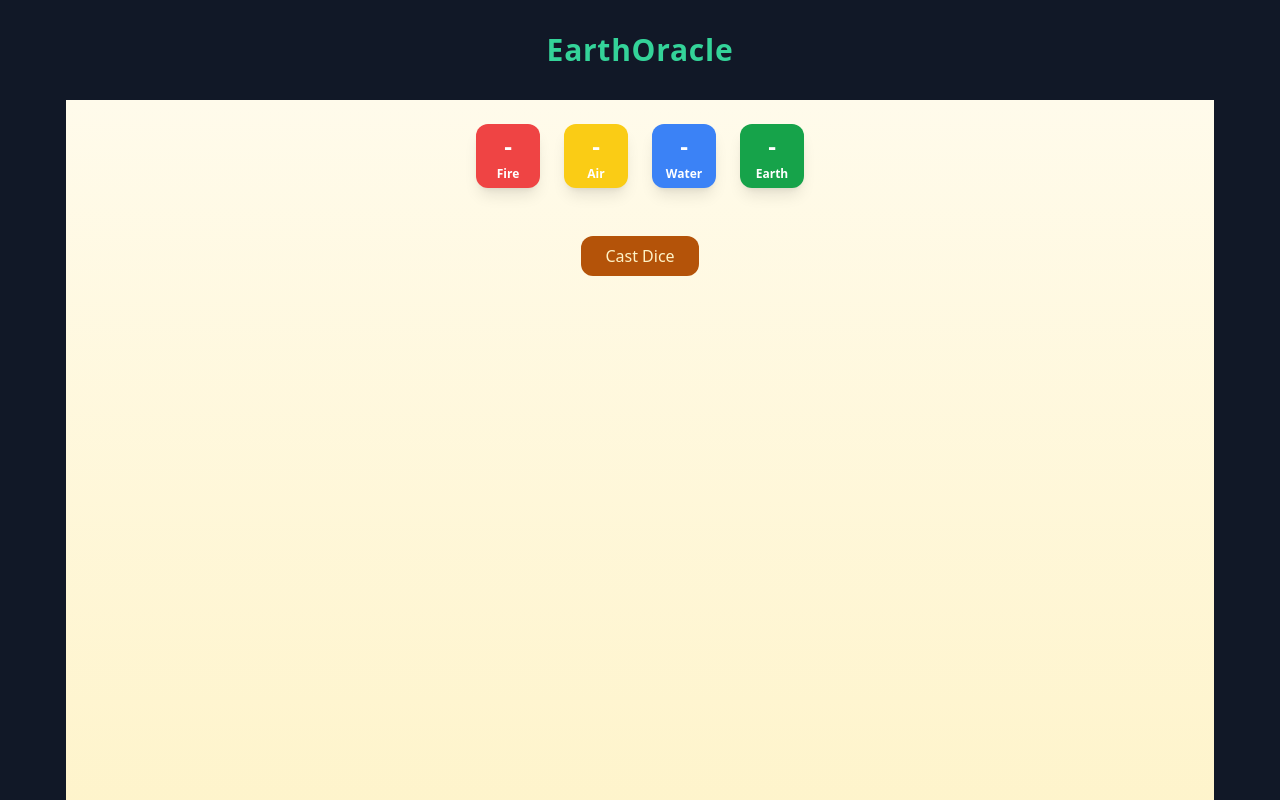
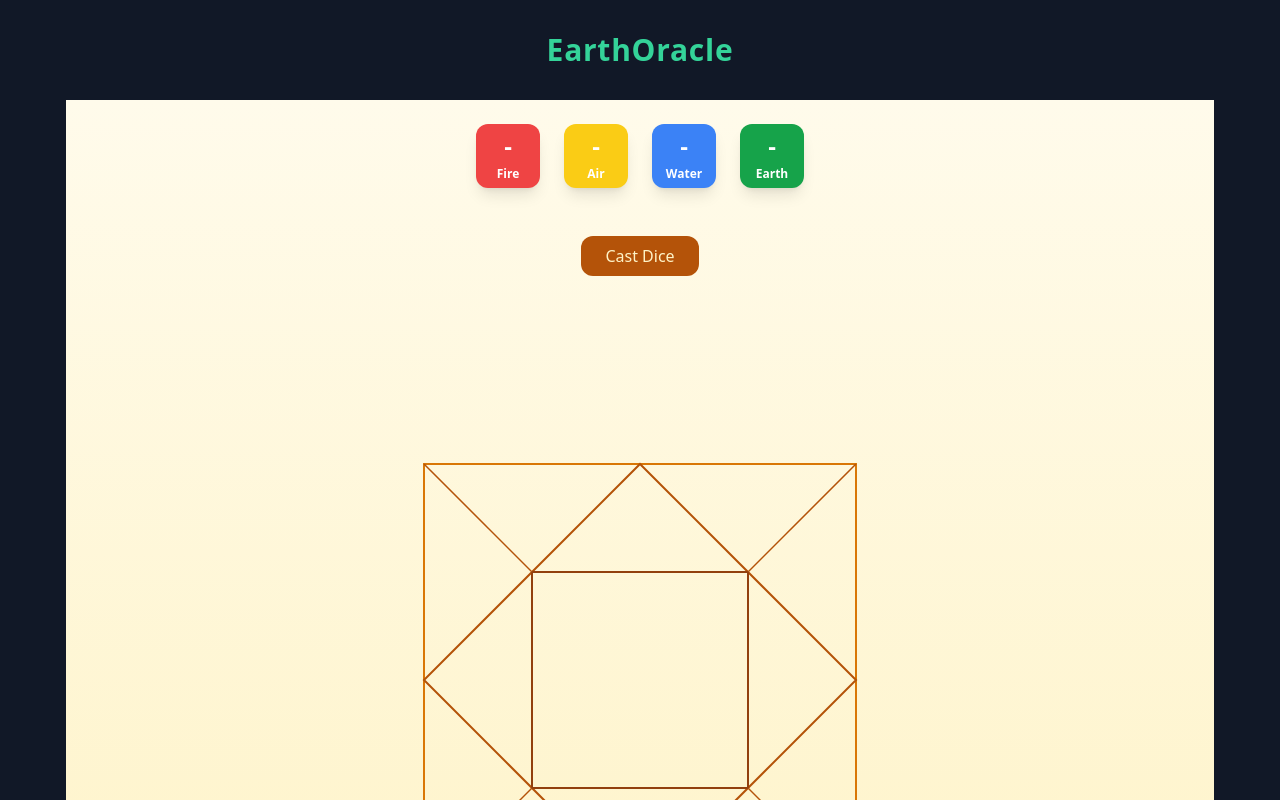
Before and after one commit to Whytebread/EarthOracle, a React (Create React App) app in the folder earth-oracle/: page / in a window 1280 px wide. Shown: the top 800 px of the page. Built offline with nearby package versions, Linux system fonts and the light colour scheme.

Commit message:
created a new component to hold the proper shape for the house chart

```diff
--- a/earth-oracle/src/components/CastingBoard.js
+++ b/earth-oracle/src/components/CastingBoard.js
@@ -4,6 +4,7 @@ import DiceRoller from "./DiceRoller";
 import FigureCard from "./FigureCard";
 import { geomanticFigures } from "../data/figures";
 import HouseChart from "./HouseChart";
+import HouseChartFrame from "./HouseChartFrame";
 
 /* --- SHARED LAYOUT CONSTANTS --- */
 const CARD_W = 160;              // base card width
@@ -221,7 +222,10 @@ export default function CastingBoard() {
         <TopRow />
         <NiecesRow />
         <CourtRow />
-        {houseFigures.length === 12 && <HouseChart figures={houseFigures} />}
+            {/* TEMP: house chart frame only */}
+      <div className="mt-20 flex justify-center">
+        <HouseChartFrame size={600} />
+      </div>
 
       </div>
     </div>
--- a/earth-oracle/src/components/HouseChart.js
+++ b/earth-oracle/src/components/HouseChart.js
@@ -1,191 +1,110 @@
 import React from "react";
 import { motion } from "framer-motion";
-import FigureCard from "./FigureCard"; // adjust path if needed
+import FigureCard from "./FigureCard";
 
-const polarToXY = (cx, cy, r, deg) => {
+
+export default function HouseChart({ figures = [] }) {
+  if (figures.length < 12) {
+    return (
+      <div className="text-center py-16 text-amber-700 text-xl font-medium">
+        Waiting for full shield chart…
+      </div>
+    );
+  }
+
+  const size = 720;
+  const cx = size / 2;
+  const cy = size / 2;
+
+  const squareSide = size * 0.28;
+  const half = squareSide / 2;
+
+  const innerR = half + 20;
+  const outerR = size * 0.45;
+
+  // Perfect order: House 1 = middle left → counter-clockwise → House 12 = upper left
+  const angles = [
+    180, 210, 240, 270, 300, 330,
+     0,  30,  60,  90, 120, 150
+  ];
+
+  const triangles = angles.map((deg, i) => {
     const rad = (deg * Math.PI) / 180;
-  return { x: cx + r * Math.cos(rad), y: cy + r * Math.sin(rad) };
-};
 
-const triangleCentroid = (p1, p2, p3) => ({
-  x: (p1.x + p2.x + p3.x) / 3,
-  y: (p1.y + p2.y + p3.y) / 3,
+    const tip = { x: cx + outerR * Math.cos(rad), y: cy + outerR * Math.sin(rad) };
+    const base = { x: cx + innerR * Math.cos(rad), y: cy + innerR * Math.sin(rad) };
+
+    const perp = rad + Math.PI / 2;
+    const baseWidth = 56;
+    const p1 = { x: base.x + baseWidth * Math.cos(perp), y: base.y + baseWidth * Math.sin(perp) };
+    const p2 = { x: base.x - baseWidth * Math.cos(perp), y: base.y - baseWidth * Math.sin(perp) };
+
+    const anchor = { x: base.x * 0.72 + tip.x * 0.28, y: base.y * 0.72 + tip.y * 0.28 };
+
+    return { p1, p2, tip, anchor, house: i + 1 };
   });
 
-export default function HouseChart({ figures = [], size = 700 }) {
-  if (!Array.isArray(figures) || figures.length < 12) {
-    return <div className="text-center p-6">House chart needs 12 figures</div>;
-  }
-
-  const svgSize = size;
-  const cx = svgSize / 2;
-  const cy = svgSize / 2;
-
-  // square inside
-  const squareSide = Math.round(size * 0.28);
-  const half = squareSide / 2;
-
-  // radii
-  const innerRadius = half + 18; // base center from center
-  const outerRadius = size * 0.45; // triangle tip distance
-
-  const baseHalf = Math.max(10, size * 0.02); // half width of small triangle base
-
-  // square corners
-  const sq = [
-    { x: cx - half, y: cy - half }, // top-left
-    { x: cx + half, y: cy - half }, // top-right
-    { x: cx + half, y: cy + half }, // bottom-right
-    { x: cx - half, y: cy + half }, // bottom-left
-  ];
-
-  const lerp = (a, b, t) => ({ x: a.x + (b.x - a.x) * t, y: a.y + (b.y - a.y) * t });
-
-  // Build sideCenters exactly as before but keep mapping clear:
-  const sideCenters = [
-    // LEFT side: top->bottom is sq[0] -> sq[3]
-    [lerp(sq[0], sq[3], 0.5), lerp(sq[0], sq[3], 0.85), lerp(sq[0], sq[3], 0.15)],
-    // BOTTOM side: left->right sq[3] -> sq[2]
-    [lerp(sq[3], sq[2], 0.5), lerp(sq[3], sq[2], 0.85), lerp(sq[3], sq[2], 0.15)],
-    // RIGHT side: bottom->top sq[2] -> sq[1]
-    [lerp(sq[2], sq[1], 0.5), lerp(sq[2], sq[1], 0.85), lerp(sq[2], sq[1], 0.15)],
-    // TOP side: right->left sq[1] -> sq[0]
-    [lerp(sq[1], sq[0], 0.5), lerp(sq[1], sq[0], 0.85), lerp(sq[1], sq[0], 0.15)],
-  ];
-
-  // final order starting left-middle (house1), counter-clockwise -> left-upper (house12)
-  const orderedBase = [
-    { side: 0, pos: 0 }, // left-middle -> H1
-    { side: 0, pos: 1 }, // left-lower -> H2
-    { side: 1, pos: 2 }, // bottom-left -> H3
-    { side: 1, pos: 0 }, // bottom-middle -> H4
-    { side: 1, pos: 1 }, // bottom-right -> H5
-    { side: 2, pos: 2 }, // right-lower -> H6
-    { side: 2, pos: 0 }, // right-middle -> H7
-    { side: 2, pos: 1 }, // right-upper -> H8
-    { side: 3, pos: 2 }, // top-right -> H9
-    { side: 3, pos: 0 }, // top-middle -> H10
-    { side: 3, pos: 1 }, // top-left -> H11
-    { side: 0, pos: 2 }, // left-upper -> H12
-  ];
-
-  // build triangles and card anchor points
-  const triangles = orderedBase.map(({ side, pos }, i) => {
-    const baseCenter = sideCenters[side][pos];
-    // vector from center to baseCenter
-    const vx = baseCenter.x - cx;
-    const vy = baseCenter.y - cy;
-    const len = Math.sqrt(vx * vx + vy * vy) || 1;
-    const nx = vx / len;
-    const ny = vy / len;
-    // perp vector
-    const ux = -ny;
-    const uy = nx;
-    const p1 = { x: baseCenter.x + ux * baseHalf, y: baseCenter.y + uy * baseHalf };
-    const p2 = { x: baseCenter.x - ux * baseHalf, y: baseCenter.y - uy * baseHalf };
-    // tip
-    let tip = { x: cx + nx * outerRadius, y: cy + ny * outerRadius };
-
-    // flanking triangles should be pulled toward base (so they don't stick out)
-    const posIsMiddle = pos === 0;
-    if (!posIsMiddle) {
-      const pull = 0.45; // increase to pull tip closer to square
-      const innerTip = { x: cx + nx * (innerRadius + 8), y: cy + ny * (innerRadius + 8) };
-      tip = {
-        x: tip.x * (1 - pull) + innerTip.x * pull,
-        y: tip.y * (1 - pull) + innerTip.y * pull,
-      };
-    }
-
-    // choose card anchor: a point between baseCenter and tip, biased to baseCenter (so card is inside triangle)
-    const anchorBias = 0.28; // 0..1 ; lower = closer to baseCenter
-    const anchor = {
-      x: baseCenter.x * (1 - anchorBias) + tip.x * anchorBias,
-      y: baseCenter.y * (1 - anchorBias) + tip.y * anchorBias,
-    };
-
-    return { p1, p2, tip, baseCenter, anchor, houseIndex: i };
-  });
-
-  const baseDelay = 0.06;
-
-  // card size smaller so they fit within triangles
-  const cardW = Math.round(size * 0.14);
-  const cardH = Math.round(size * 0.12);
+  const cardW = 132;
+  const cardH = 178;
 
   return (
-    <div style={{ width: svgSize, margin: "0 auto", position: "relative" }}>
-      <svg width={svgSize} height={svgSize} viewBox={`0 0 ${svgSize} ${svgSize}`}>
-        {/* center square */}
+    <div className="my-20 flex justify-center">
+      <div style={{ width: size, height: size, position: "relative" }}>
+        {/* SVG Background */}
+        <svg width={size} height={size} viewBox={`0 0 ${size} ${size}`} className="absolute inset-0">
           <rect
             x={cx - half}
             y={cy - half}
             width={squareSide}
             height={squareSide}
-          rx={6}
-          fill="rgba(255,250,240,0.95)"
-          stroke="#b7710b"
+            rx={12}
+            fill="#fffaf0"
+            stroke="#b45309"
+            strokeWidth={3}
+          />
+
+          {triangles.map((t, i) => (
+            <polygon
+              key={i}
+              points={`${t.p1.x},${t.p1.y} ${t.p2.x},${t.p2.y} ${t.tip.x},${t.tip.y}`}
+              fill="rgba(251, 191, 36, 0.09)"
+              stroke="rgba(180, 83, 9, 0.25)"
               strokeWidth={2}
             />
-
-        {/* draw all triangles */}
-        <g>
-          {triangles.map((t, idx) => {
-            const pts = `${t.p1.x},${t.p1.y} ${t.p2.x},${t.p2.y} ${t.tip.x},${t.tip.y}`;
-            // highlight middles
-            const ref = orderedBase[idx];
-            const isMiddle = ref.pos === 0;
-            return (
-              <polygon
-                key={`tri-${idx}`}
-                points={pts}
-                fill={isMiddle ? "rgba(251,191,36,0.12)" : "rgba(251,191,36,0.06)"}
-                stroke="rgba(184,134,11,0.16)"
-                strokeWidth={1}
-              />
-            );
-          })}
-        </g>
+          ))}
         </svg>
 
-      {/* overlay cards at anchor points (inside triangles) */}
-      <div style={{ position: "absolute", left: 0, top: 0, width: svgSize, height: svgSize }}>
+        {/* Cards */}
+        <div className="absolute inset-0">
           {triangles.map((t, i) => {
-          const anchor = t.anchor;
-          const left = anchor.x - cardW / 2;
-          const top = anchor.y - cardH / 2;
             const fig = figures[i];
+            const left = t.anchor.x - cardW / 2;
+            const top = t.anchor.y - cardH / 2;
 
             return (
               <motion.div
-              key={`house-card-${i}`}
-              initial={{ opacity: 0, y: 8, scale: 0.98 }}
-              animate={{ opacity: 1, y: 0, scale: 1 }}
-              transition={{ delay: i * baseDelay, duration: 0.42 }}
+                key={i}
+                initial={{ opacity: 0, scale: 0.85, rotate: -10 }}
+                animate={{ opacity: 1, scale: 1, rotate: 0 }}
+                transition={{ delay: i * 0.06, duration: 0.5 }}
                 style={{
                   position: "absolute",
                   left,
                   top,
                   width: cardW,
                   height: cardH,
-                pointerEvents: "auto",
-                display: "flex",
-                flexDirection: "column",
-                alignItems: "center",
-                justifyContent: "flex-start",
                 }}
+                className="drop-shadow-2xl"
               >
-              <div style={{ width: "100%", textAlign: "center", fontWeight: 700, color: "#92400e", marginBottom: 4 }}>
-                {`House ${i + 1}`}
+                <div className="text-center font-bold text-amber-800 text-sm mb-1">
+                  House {t.house}
                 </div>
-
-              <div style={{ width: "100%", pointerEvents: "auto" }}>
-                <FigureCard title={""} figure={fig} />
-              </div>
+                <FigureCard title="" figure={fig} />
               </motion.div>
             );
           })}
         </div>
       </div>
+    </div>
   );
 }
--- /dev/null
+++ b/earth-oracle/src/components/HouseChartFrame.jsx
@@ -0,0 +1,114 @@
+import React from "react";
+
+export default function HouseChartFrame({ size = 600 }) {
+    const c = size / 2;
+
+    const a = size * 0.18; // inner square half-width
+    const d = a * 2;      // diamond half-diagonal & outer square half-width
+
+    // INNER SQUARE
+    const IS = {
+        tl: { x: c - a, y: c - a },
+        tr: { x: c + a, y: c - a },
+        br: { x: c + a, y: c + a },
+        bl: { x: c - a, y: c + a },
+    };
+
+    // DIAMOND (|x| + |y| = d)
+    const D = {
+        top: { x: c, y: c - d },
+        right: { x: c + d, y: c },
+        bottom: { x: c, y: c + d },
+        left: { x: c - d, y: c },
+    };
+
+    // OUTER SQUARE (touches diamond points at midpoints)
+    const OS = {
+        tl: { x: c - d, y: c - d },
+        tr: { x: c + d, y: c - d },
+        br: { x: c + d, y: c + d },
+        bl: { x: c - d, y: c + d },
+    };
+
+    return (
+        <svg
+            width={size}
+            height={size}
+            viewBox={`0 0 ${size} ${size}`}
+            style={{ display: "block", margin: "0 auto" }}
+        >
+            {/* Outer square */}
+            <rect
+                x={OS.tl.x}
+                y={OS.tl.y}
+                width={d * 2}
+                height={d * 2}
+                fill="none"
+                stroke="#d97706"
+                strokeWidth="2"
+            />
+
+            {/* Diamond */}
+            <polygon
+                points={`
+          ${D.top.x},${D.top.y}
+          ${D.right.x},${D.right.y}
+          ${D.bottom.x},${D.bottom.y}
+          ${D.left.x},${D.left.y}
+        `}
+                fill="none"
+                stroke="#b45309"
+                strokeWidth="2"
+            />
+
+            {/* Inner square */}
+            <rect
+                x={IS.tl.x}
+                y={IS.tl.y}
+                width={a * 2}
+                height={a * 2}
+                fill="none"
+                stroke="#92400e"
+                strokeWidth="2"
+            />
+
+            {/* Corner divider lines (outer square → inner square corners) */}
+            <line
+                x1={OS.tl.x}
+                y1={OS.tl.y}
+                x2={IS.tl.x}
+                y2={IS.tl.y}
+                stroke="#b45309"
+                strokeWidth="1.5"
+            />
+
+            <line
+                x1={OS.tr.x}
+                y1={OS.tr.y}
+                x2={IS.tr.x}
+                y2={IS.tr.y}
+                stroke="#b45309"
+                strokeWidth="1.5"
+            />
+
+            <line
+                x1={OS.br.x}
+                y1={OS.br.y}
+                x2={IS.br.x}
+                y2={IS.br.y}
+                stroke="#b45309"
+                strokeWidth="1.5"
+            />
+
+            <line
+                x1={OS.bl.x}
+                y1={OS.bl.y}
+                x2={IS.bl.x}
+                y2={IS.bl.y}
+                stroke="#b45309"
+                strokeWidth="1.5"
+            />
+
+        </svg>
+    );
+}
```
Lines whose indentation alone changed are shown as unchanged.
